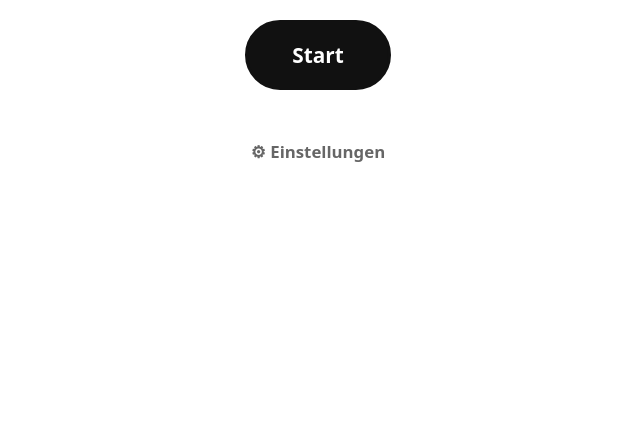
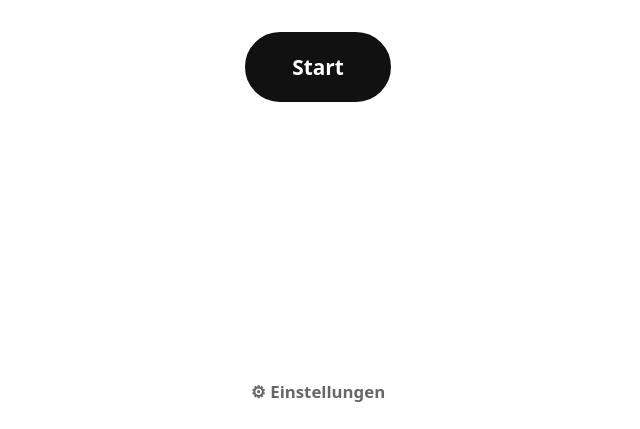
Before and after one commit to rockenwocken/sofortbild, a plain HTML site: page malspiel/index.html in a window 1280 px wide. Shown: the part 371-800 px from the top of the page, without its empty margins (322-962 px from the left). Drawn offline with Linux system fonts and the light colour scheme.

Commit message:
PAAAAIIIIINNN-t: Einstellungen nur auf Startseite, ganz unten
Co-Authored-By: Claude Opus 5.5 <noreply@anthropic.com>
Claude-Session: https://claude.ai/code/session_01RLYENYX834ktn5YUEBBsX9

```diff
--- a/malspiel/index.html
+++ b/malspiel/index.html
@@ -16,7 +16,9 @@
   h1 { font-size: 2.6rem; font-weight: 900; margin-bottom: 8px; }
   .sub { color: #666; margin-bottom: 40px; }
   .title { font-size: clamp(2.2rem, 11vw, 4rem); letter-spacing: -0.02em; margin-bottom: 48px; word-break: break-all; }
-  #settings { width: 100%; max-width: 360px; margin-top: 40px; }
+  #start { justify-content: flex-start; padding-bottom: max(16px, env(safe-area-inset-bottom)); }
+  .hero { flex: 1; display: flex; flex-direction: column; align-items: center; justify-content: center; width: 100%; }
+  #settings { width: 100%; max-width: 360px; margin-top: 24px; }
   #settings summary { list-style: none; cursor: pointer; color: #666; font-weight: 700; font-size: 1.05rem; padding: 10px; }
   #settings summary::-webkit-details-marker { display: none; }
   #settings summary::before { content: "⚙︎ "; }
@@ -58,8 +60,10 @@
 <body>
 
 <section id="start" class="screen active">
-  <h1 class="title">PAAAAIIIIINNN-t</h1>
-  <button id="startBtn">Start</button>
+  <div class="hero">
+    <h1 class="title">PAAAAIIIIINNN-t</h1>
+    <button id="startBtn">Start</button>
+  </div>
   <details id="settings">
     <summary>Einstellungen</summary>
     <div class="slider-box">
@@ -86,7 +90,6 @@
   <p class="sub">Diese Begriffe waren dran:</p>
   <ol id="list"></ol>
   <button id="nextBtn">Nächster Spieler</button>
-  <button id="homeBtn" class="ghost">Einstellungen</button>
 </section>
 
 <script>
@@ -1224,7 +1227,6 @@ function finish() {
 
 $("startBtn").onclick = startRound;
 $("nextBtn").onclick = startRound;
-$("homeBtn").onclick = () => { show("start"); $("settings").open = true; };
 $("stop").onclick = () => { stopRound(); show("start"); };
 document.addEventListener("visibilitychange", () => {
   if (document.visibilityState === "visible" && $("play").classList.contains("active")) keepAwake();
```
